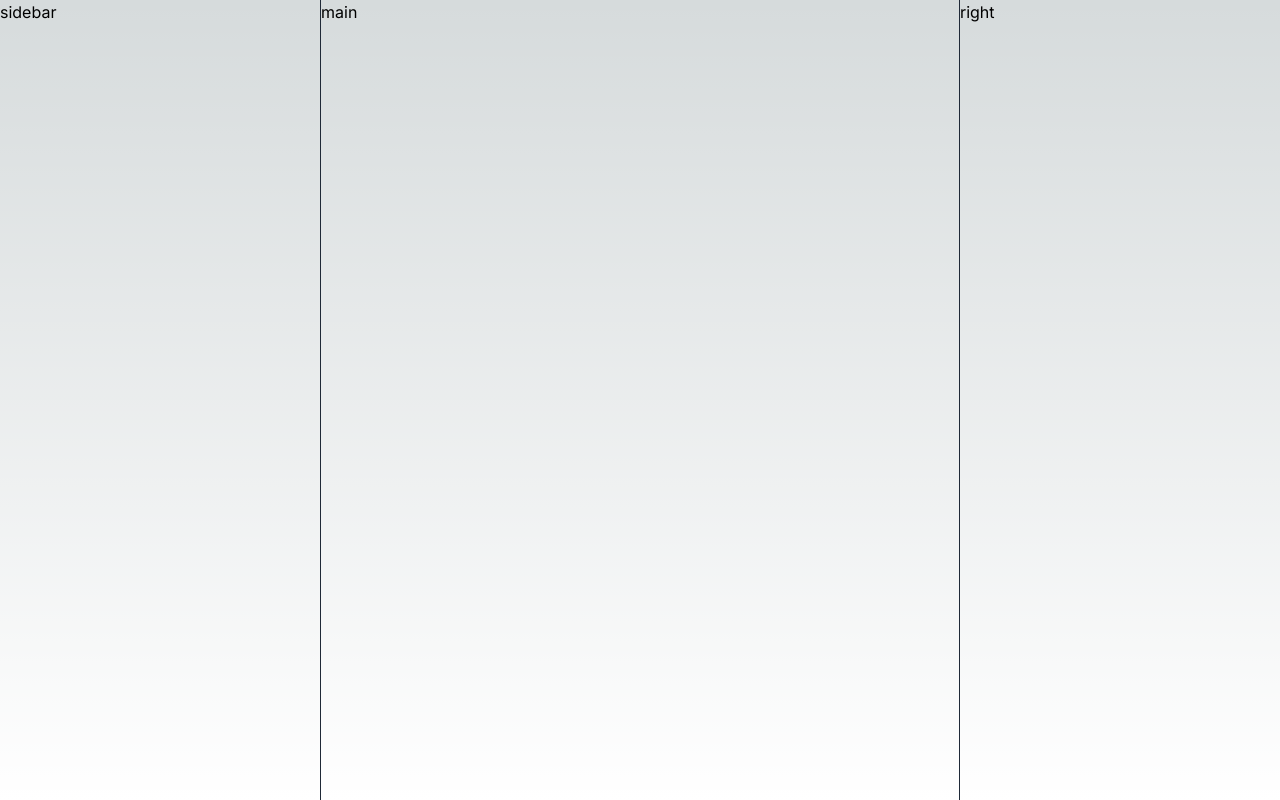
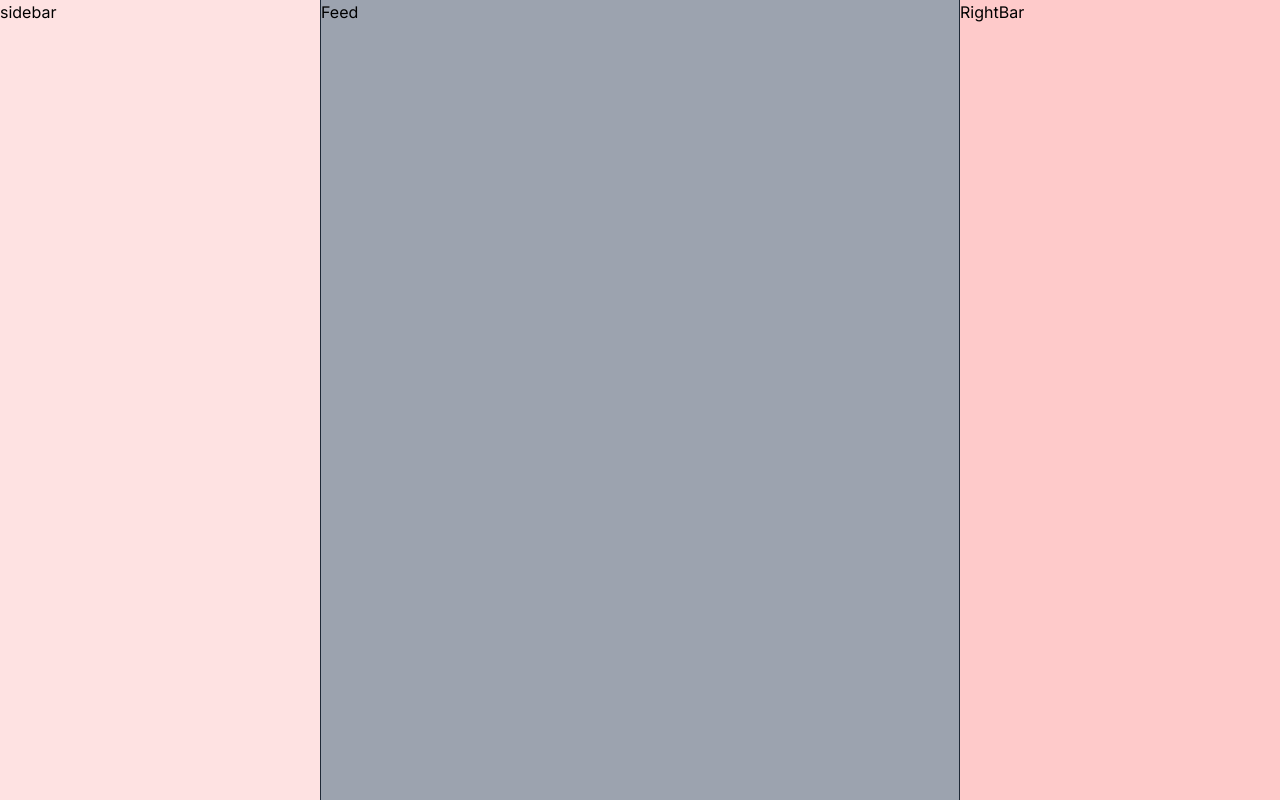
Before and after one commit to Deepakcodez/Twitter-Clone, a Next.js app: page / in a window 1280 px wide. Built offline with nearby package versions, Linux system fonts and the light colour scheme.

Commit message:
creating components

```diff
--- /dev/null
+++ b/src/app/_components/Feed.tsx
@@ -0,0 +1,9 @@
+const Feed = () => {
+    return (<>
+     <div className="w-full h-full bg-gray-400">
+        Feed
+     </div>
+    </>  );
+}
+
+export default Feed;
--- /dev/null
+++ b/src/app/_components/Rightbar.tsx
@@ -0,0 +1,9 @@
+const Rightbar = () => {
+    return (
+        <>
+        <div className="w-full h-full bg-red-200">RightBar</div>
+        </>
+     );
+}
+
+export default Rightbar;
--- /dev/null
+++ b/src/app/_components/Sidebar.tsx
@@ -0,0 +1,11 @@
+const Sidebar = () => {
+    return (
+        <>
+         <div className="w-full h-full bg-red-100">
+        sidebar
+         </div>
+        </>
+     );
+}
+
+export default Sidebar;
--- a/src/app/page.tsx
+++ b/src/app/page.tsx
@@ -1,12 +1,15 @@
 import Image from "next/image";
+import Sidebar from "./_components/Sidebar";
+import Feed from "./_components/Feed";
+import Rightbar from "./_components/Rightbar";
 
 export default function Home() {
   return (
     <div>
       <div className="parent grid grid-cols-12 h-screen w-screen ">
-       <div className="sidebar col-span-3">sidebar</div>
-       <div className="sidebar col-span-6  border-x-[1px] border-x-gray-800">main</div>
-       <div className="sidebar col-span-3">right</div>
+       <div className="sidebar col-span-3"><Sidebar/></div>
+       <div className="sidebar col-span-6  border-x-[1px] border-x-gray-800"><Feed/></div>
+       <div className="sidebar col-span-3"><Rightbar/></div>
       </div>
     </div>
   );
```
